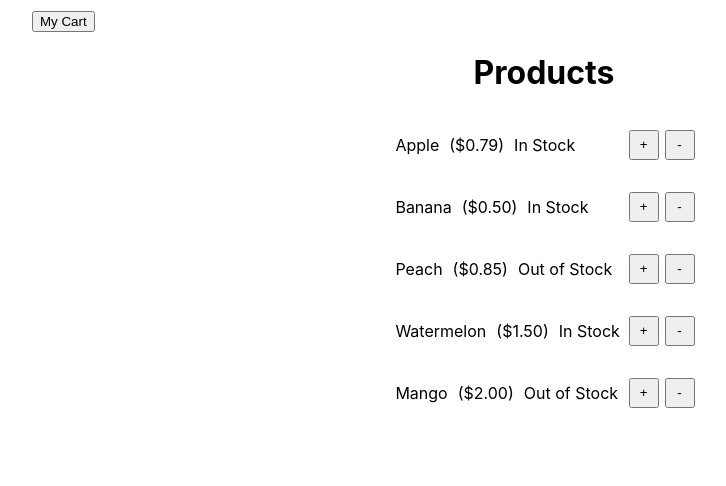
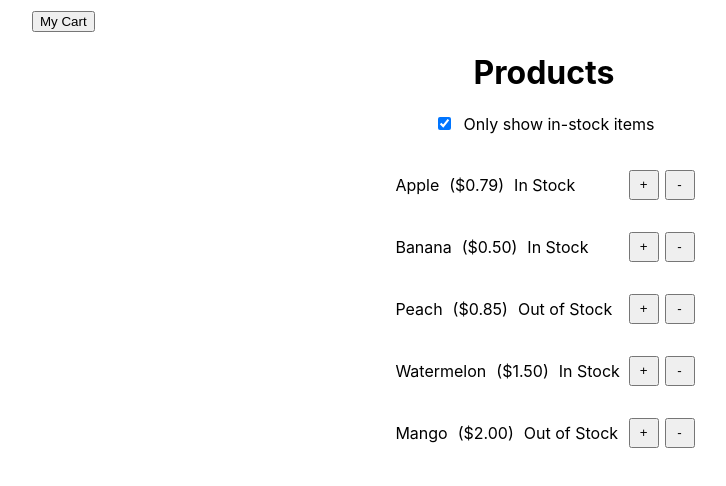
Before and after one commit to kaymay1000/react-shopping-cart-demo, a React (Create React App) app: page / in a window 1280 px wide. Shown: the top 486 px of the page, without its empty margins (96-822 px from the left). Built offline with nearby package versions, Linux system fonts and the light colour scheme.

Commit message:
remove encompassing styles from body in index.css, create layout.css, create (not using currently) Layout component

```diff
--- a/src/App.js
+++ b/src/App.js
@@ -1,16 +1,19 @@
-import './styles/App.css';
+import Layout from './components/Layout';
 import NavBar from './components/NavBar';
 import ProductTable from './components/ProductTable';
+import './styles/layout.css';
 
 function App() {
   return (
-    <div className="App">
+    // <Layout>
+    <div className="root">
       <NavBar/>
       {/* omit 'this' from props.products, since functional components/fat arrows (one in the same) have/understand 'this' inherently */}
       {/* https://stackoverflow.com/questions/50862192/react-typeerror-cannot-read-property-props-of-undefined */}
       {/* https://reactjs.org/docs/components-and-props.html */}
       <ProductTable/>
     </div>
+    // </Layout>
   );
 }
 
--- /dev/null
+++ b/src/components/Layout.jsx
@@ -0,0 +1,9 @@
+// import React from 'react';
+
+// const Layout = ({children}) => {
+//   return (
+//     <main>{children}</main>
+//   )
+// }
+
+// export default Layout;
--- a/src/components/ProductTable.jsx
+++ b/src/components/ProductTable.jsx
@@ -16,12 +16,18 @@ class ProductTable extends React.Component {
       return <Product key={product.name} name={product.name} price={product.price} stocked={product.stocked}/>
     });
 
+    // example of how to pass css to the style attribute in React... css properties must be camelCased and stored in a JS object, then injected into JSX
+    let checkboxStyle = {
+      marginLeft: '10px'
+    }
+
     return (
-      <div>
+      <div className="productsTableWrapper">
         <h1>Products</h1>
+        <input id="inStockOnly" type="checkbox" checked="false"/>
+        <label htmlFor="inStockOnly" style={checkboxStyle}>Only show in-stock items</label>
         <div className="productTable">{productItems}</div>
       </div>
-
     )
   }
 }
--- a/src/styles/App.css
+++ b/src/styles/App.css
@@ -1,19 +1,19 @@
-.App {
+/* .App {
   text-align: center;
-}
+} */
 
-.App-logo {
+/* .App-logo {
   height: 40vmin;
   pointer-events: none;
-}
+} */
 
-@media (prefers-reduced-motion: no-preference) {
+/* @media (prefers-reduced-motion: no-preference) {
   .App-logo {
     animation: App-logo-spin infinite 20s linear;
   }
-}
+} */
 
-.App-header {
+/* .App-header {
   background-color: #282c34;
   min-height: 100vh;
   display: flex;
@@ -22,17 +22,17 @@
   justify-content: center;
   font-size: calc(10px + 2vmin);
   color: white;
-}
+} */
 
-.App-link {
+/* .App-link {
   color: #61dafb;
-}
+} */
 
-@keyframes App-logo-spin {
+/* @keyframes App-logo-spin {
   from {
     transform: rotate(0deg);
   }
   to {
     transform: rotate(360deg);
   }
-}
+} */
--- a/src/styles/index.css
+++ b/src/styles/index.css
@@ -1,7 +1,5 @@
 body {
   margin: 0;
-  max-width: 80%;
-  margin: 0 auto;
   font-family: -apple-system, BlinkMacSystemFont, 'Segoe UI', 'Roboto', 'Oxygen',
     'Ubuntu', 'Cantarell', 'Fira Sans', 'Droid Sans', 'Helvetica Neue',
     sans-serif;
--- /dev/null
+++ b/src/styles/layout.css
@@ -0,0 +1,6 @@
+.root {
+  height: 100vh;
+  width: 80%;
+  margin: 0 auto;
+  text-align: center;
+}
```
